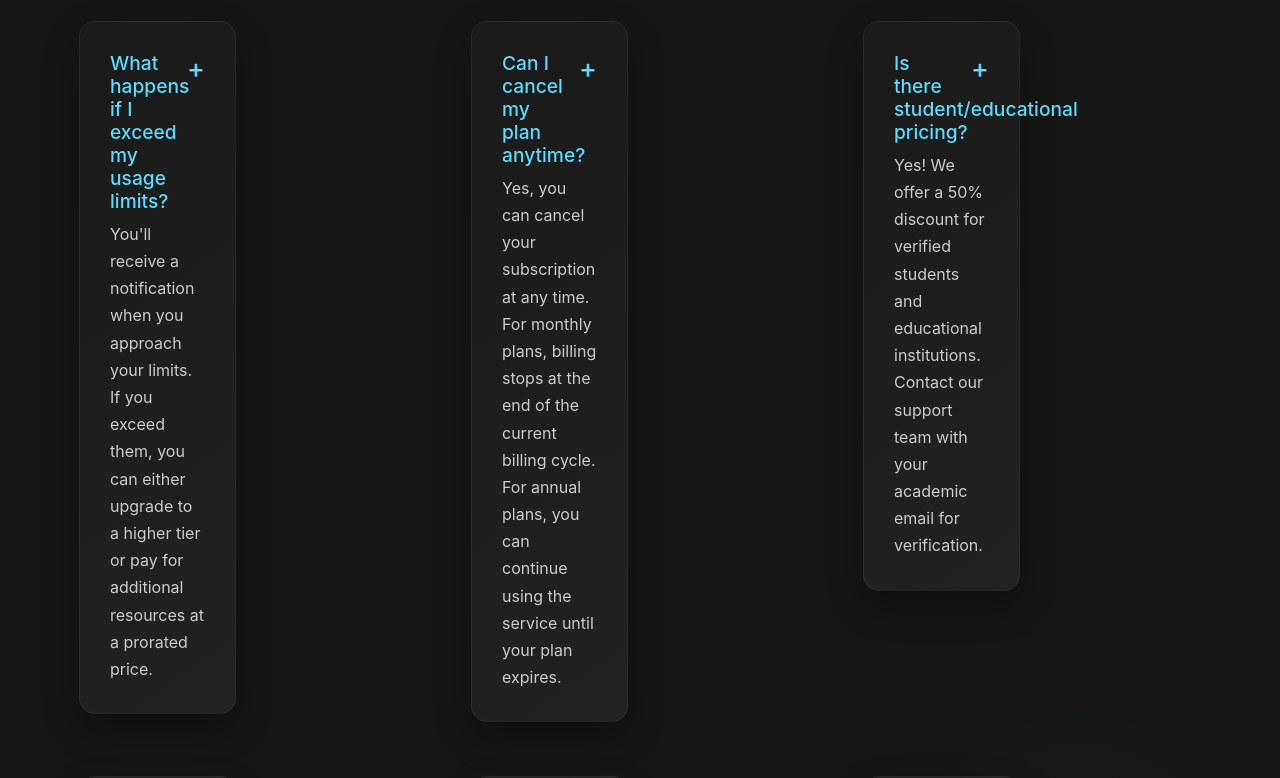
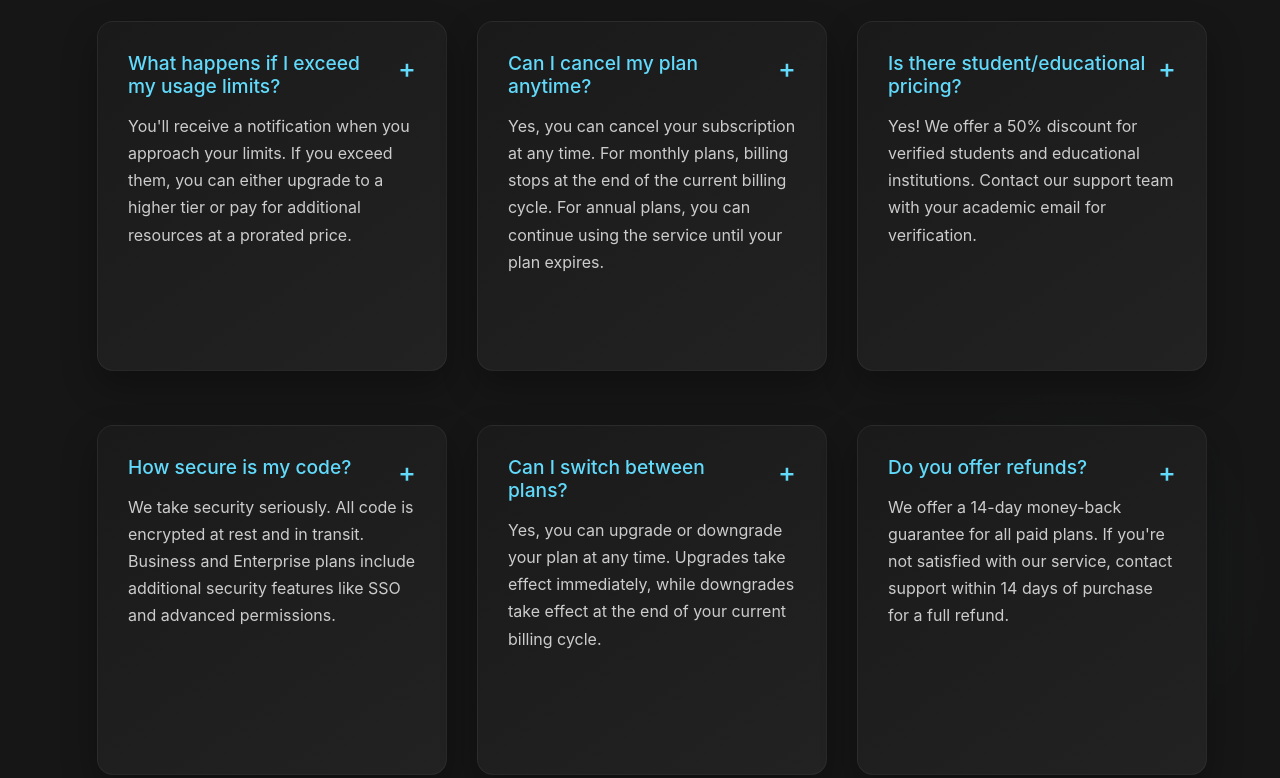
Before and after one commit to Nafeel-AC/Web-Technology-LAB, a website: page Pages/pricing.html in a window 1280 px wide. Shown: the part 5243-6021 px from the top of the page. Drawn offline with nearby package versions, Linux system fonts and the light colour scheme.

Commit message:
modified the faq section of pricing

```diff
--- a/Css Files/pricing.css
+++ b/Css Files/pricing.css
@@ -1,6 +1,6 @@
 /* Base Styles */
 body {
-    font-family: 'Inter', 'Segoe UI', Arial, sans-serif;
+    font-family: "Inter", "Segoe UI", Arial, sans-serif;
     margin: 0;
     padding: 0;
     background-color: #121212;
@@ -69,7 +69,7 @@ nav ul li a:hover {
   }
 
   nav ul li a::after {
-    content: '';
+    content: "";
     position: absolute;
     bottom: 0;
     left: 0;
@@ -145,8 +145,7 @@ nav ul li a.active::after {
     padding: 100px 0 80px;
     text-align: center;
     background-color: #121212;
-    background-image:
-        radial-gradient(circle at 20% 30%, rgba(97, 218, 251, 0.15) 0%, transparent 30%),
+    background-image: radial-gradient(circle at 20% 30%, rgba(97, 218, 251, 0.15) 0%, transparent 30%),
       radial-gradient(circle at 70% 60%, rgba(138, 97, 251, 0.1) 0%, transparent 30%);
     position: relative;
     overflow: hidden;
@@ -304,8 +303,8 @@ input:checked + .slider:before {
 
   .pricing-card.highlighted {
     border: 2px solid transparent;
-    background: linear-gradient(145deg, #1d1d1d, #2a2a2a) padding-box,
-                linear-gradient(145deg, #61dafb, #8a61fb) border-box;
+    background: linear-gradient(145deg, #1d1d1d, #2a2a2a) padding-box, linear-gradient(145deg, #61dafb, #8a61fb)
+      border-box;
     transform: scale(1.05);
     z-index: 2;
   }
@@ -614,7 +613,7 @@ input:checked + .slider:before {
     box-shadow: 0 15px 30px rgba(0, 0, 0, 0.3), 0 0 15px rgba(97, 218, 251, 0.1);
   }
 
-/* FAQ Section */
+  /* FAQ Section - Modified to make cards square */
   .faq {
     padding: 80px 0;
     background-color: #161616;
@@ -645,10 +644,11 @@ input:checked + .slider:before {
 
   .faq-grid {
     display: grid;
-    grid-template-columns: repeat(auto-fit, minmax(350px, 1fr));
+    grid-template-columns: repeat(auto-fit, minmax(350px, 350px));
     gap: 30px;
     position: relative;
     z-index: 1;
+    justify-content: center;
   }
 
   .faq-item {
@@ -659,6 +659,12 @@ input:checked + .slider:before {
     transition: all 0.4s cubic-bezier(0.175, 0.885, 0.32, 1.275);
     cursor: pointer;
     border: 1px solid rgba(255, 255, 255, 0.05);
+    /* Make cards square */
+    aspect-ratio: 1 / 1;
+    width: 350px;
+    height: 350px;
+    display: flex;
+    flex-direction: column;
   }
 
   .faq-item:hover {
@@ -672,10 +678,11 @@ input:checked + .slider:before {
     position: relative;
     padding-right: 30px;
     font-size: 1.2em;
+    margin-bottom: 15px;
   }
 
   .faq-item h3::after {
-    content: '+';
+    content: "+";
     position: absolute;
     right: 0;
     top: 0;
@@ -692,6 +699,12 @@ input:checked + .slider:before {
     margin-bottom: 0;
     color: #ccc;
     line-height: 1.7;
+    /* Make text fit within square */
+    flex-grow: 1;
+    overflow-y: auto;
+    width: 100%;
+    overflow-wrap: break-word;
+    word-wrap: break-word;
   }
 
   /* CTA Section */
@@ -699,8 +712,7 @@ input:checked + .slider:before {
     padding: 100px 0;
     text-align: center;
     background-color: #121212;
-    background-image:
-        radial-gradient(circle at 20% 70%, rgba(97, 218, 251, 0.1) 0%, transparent 40%),
+    background-image: radial-gradient(circle at 20% 70%, rgba(97, 218, 251, 0.1) 0%, transparent 40%),
       radial-gradient(circle at 80% 30%, rgba(138, 97, 251, 0.1) 0%, transparent 40%);
     position: relative;
     overflow: hidden;
@@ -776,7 +788,7 @@ footer::before {
   }
 
   .footer-col h3::after {
-    content: '';
+    content: "";
     position: absolute;
     bottom: -8px;
     left: 0;
@@ -812,7 +824,7 @@ footer::before {
   }
 
   .footer-col ul li a::after {
-    content: '';
+    content: "";
     position: absolute;
     bottom: -2px;
     left: 0;
@@ -885,7 +897,7 @@ footer::before {
   }
 
   .legal-links a::after {
-    content: '';
+    content: "";
     position: absolute;
     bottom: -2px;
     left: 0;
@@ -910,7 +922,7 @@ footer::before {
   }
 
   .pricing-card::after {
-    content: '';
+    content: "";
     position: absolute;
     top: -100%;
     left: -100%;
@@ -929,7 +941,7 @@ footer::before {
   }
 
   .pricing-card.highlighted::before {
-    content: '';
+    content: "";
     position: absolute;
     top: 0;
     left: 0;
@@ -941,9 +953,15 @@ footer::before {
   }
 
   @keyframes pulse {
-    0% { opacity: 0.5; }
-    50% { opacity: 1; }
-    100% { opacity: 0.5; }
+    0% {
+      opacity: 0.5;
+    }
+    50% {
+      opacity: 1;
+    }
+    100% {
+      opacity: 0.5;
+    }
   }
 
   /* Responsive Design */
@@ -1004,3 +1022,24 @@ footer::before {
     .footer-grid {
       grid-template-columns: 1fr 1fr;
     }
+
+    .faq-grid {
+      grid-template-columns: repeat(auto-fit, minmax(280px, 280px));
+    }
+
+    .faq-item {
+      width: 280px;
+      height: 280px;
+    }
+  }
+
+  @media (max-width: 480px) {
+    .faq-grid {
+      grid-template-columns: repeat(auto-fit, minmax(250px, 250px));
+    }
+
+    .faq-item {
+      width: 250px;
+      height: 250px;
+    }
+  }
--- a/Pages/pricing.html
+++ b/Pages/pricing.html
@@ -8,6 +8,31 @@
     <link href="https://cdn.jsdelivr.net/npm/bootstrap@5.3.0/dist/css/bootstrap.min.css" rel="stylesheet">
     <!-- Original CSS -->
     <link rel="stylesheet" href="../Css Files/pricing.css">
+    <!-- Additional CSS for FAQ cards -->
+    <style>
+        .faq-item {
+            display: flex;
+            flex-direction: column;
+            height: 100%;
+        }
+
+        .faq-item h3 {
+            margin-bottom: 15px;
+        }
+
+        .faq-item p {
+            flex-grow: 1;
+            width: 100%;
+            overflow-wrap: break-word;
+            word-wrap: break-word;
+        }
+
+        @media (min-width: 768px) {
+            .faq-item {
+                height: calc(100% - 30px); /* Account for the margin-bottom */
+            }
+        }
+    </style>
 </head>
 <body>
     <header>
@@ -32,6 +57,7 @@
             </nav>
         </div>
     </header>
+
     <main>
         <section class="pricing-hero">
             <div class="container">
@@ -337,37 +363,37 @@
                 <h2 class="text-center mb-4">Frequently Asked Questions</h2>
                 <div class="row faq-grid">
                     <div class="col-md-6 mb-4">
-                        <div class="faq-item">
+                        <div class="faq-item h-100">
                             <h3>What happens if I exceed my usage limits?</h3>
                             <p>You'll receive a notification when you approach your limits. If you exceed them, you can either upgrade to a higher tier or pay for additional resources at a prorated price.</p>
                         </div>
                     </div>
                     <div class="col-md-6 mb-4">
-                        <div class="faq-item">
+                        <div class="faq-item h-100">
                             <h3>Can I cancel my plan anytime?</h3>
                             <p>Yes, you can cancel your subscription at any time. For monthly plans, billing stops at the end of the current billing cycle. For annual plans, you can continue using the service until your plan expires.</p>
                         </div>
                     </div>
                     <div class="col-md-6 mb-4">
-                        <div class="faq-item">
+                        <div class="faq-item h-100">
                             <h3>Is there student/educational pricing?</h3>
                             <p>Yes! We offer a 50% discount for verified students and educational institutions. Contact our support team with your academic email for verification.</p>
                         </div>
                     </div>
                     <div class="col-md-6 mb-4">
-                        <div class="faq-item">
+                        <div class="faq-item h-100">
                             <h3>How secure is my code?</h3>
                             <p>We take security seriously. All code is encrypted at rest and in transit. Business and Enterprise plans include additional security features like SSO and advanced permissions.</p>
                         </div>
                     </div>
                     <div class="col-md-6 mb-4">
-                        <div class="faq-item">
+                        <div class="faq-item h-100">
                             <h3>Can I switch between plans?</h3>
                             <p>Yes, you can upgrade or downgrade your plan at any time. Upgrades take effect immediately, while downgrades take effect at the end of your current billing cycle.</p>
                         </div>
                     </div>
                     <div class="col-md-6 mb-4">
-                        <div class="faq-item">
+                        <div class="faq-item h-100">
                             <h3>Do you offer refunds?</h3>
                             <p>We offer a 14-day money-back guarantee for all paid plans. If you're not satisfied with our service, contact support within 14 days of purchase for a full refund.</p>
                         </div>
@@ -443,6 +469,6 @@
         </div>
     </footer>
 
-
+    <!-- No JavaScript as requested -->
 </body>
 </html>
```
Lines whose indentation alone changed are shown as unchanged.
